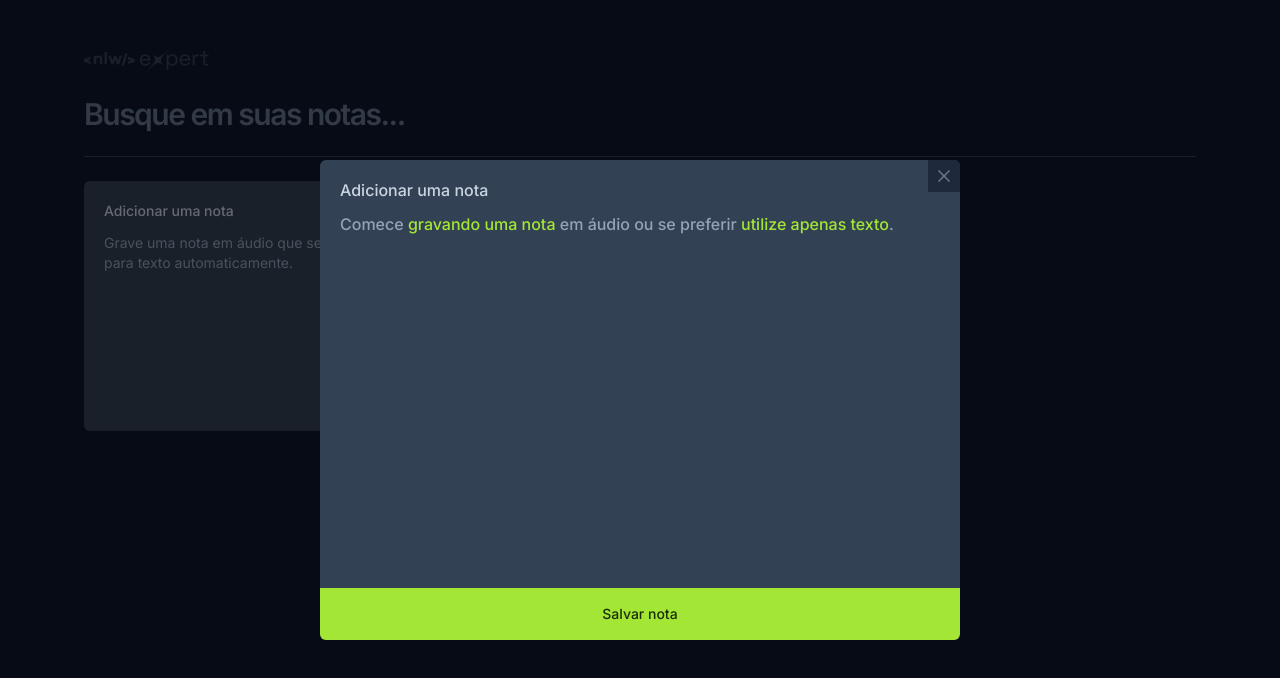
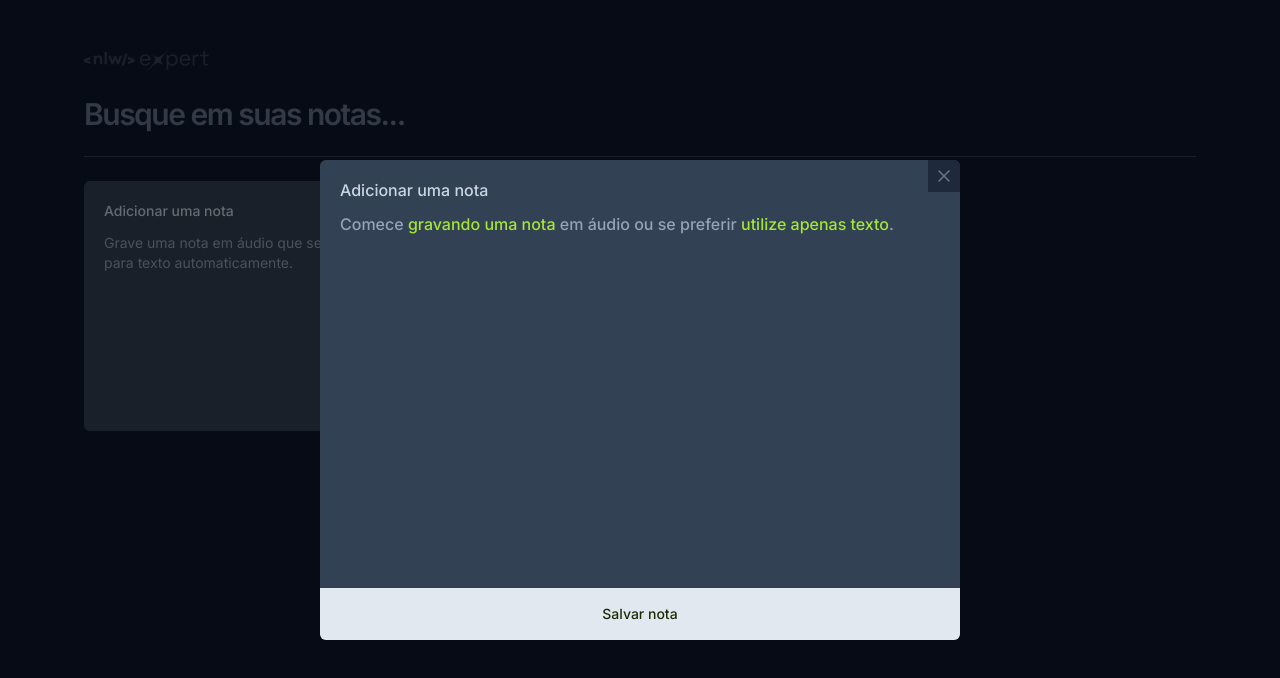
Before and after one commit to DouglasCalora/nlw-experts-notes, a React (Vite) app: page / in a window 1280 px wide. Both pictures are taken after a click on the button 261 px from the left and 306 px from the top of the page. Shown: the top 678 px of the page. Built offline with nearby package versions, Linux system fonts and the light colour scheme.

Commit message:
Finishing refactor

```diff
--- a/package.json
+++ b/package.json
@@ -11,6 +11,7 @@
   },
   "dependencies": {
     "@radix-ui/react-dialog": "^1.0.5",
+    "clsx": "^2.1.0",
     "date-fns": "^3.3.1",
     "lucide-react": "^0.323.0",
     "react": "^18.2.0",
--- a/src/components/base-card/base-card.tsx
+++ b/src/components/base-card/base-card.tsx
@@ -1,17 +1,22 @@
-import { BaseCardProps } from './base-card.types'
+import type { BaseCardProps } from './base-card.types'
+
+import { clsx } from 'clsx'
 
 function Shadow () {
   return (
-    <div className="absolute bottom-0 left-0 right-0 h-1/2 bg-gradient-to-t from-black/60 to-black/0 pointer-events-none" />
+    <div className='absolute bottom-0 left-0 right-0 h-1/2 bg-gradient-to-t from-black/60 to-black/0 pointer-events-none' />
   )
 }
 
 export function BaseCard (props: BaseCardProps) {
-  const newNoteClasses = 'bg-slate-700 hover:ring-slate-700 focus-visible:ring-lime-400'
-  const defaultNoteClasses = 'bg-slate-800 hover:ring-slate-700'
+  const staticClasses = 'rounded-md text-left flex outline-none p-5 text-sm relative hover:ring-2 hover:ring-slate-700 focus-visible:ring-2 focus-visible:ring-lime-400'
 
-  const classes = (
-    `rounded-md text-left flex outline-none p-5 text-sm relative hover:ring-2 hover:ring-slate-700 focus-visible:ring-2 focus-visible:ring-lime-400 ${props.useNew ? newNoteClasses : defaultNoteClasses}`
+  const classes = clsx(
+    staticClasses,
+
+    props.useNew
+      ? 'bg-slate-700 hover:ring-slate-700 focus-visible:ring-lime-400'
+      : 'bg-slate-800 hover:ring-slate-700'
   )
 
   return (
@@ -19,12 +24,12 @@ export function BaseCard (props: BaseCardProps) {
       className={classes}
       onClick={props.onClick}
     >
-      <div className="space-y-3">
-        <span className="text-slate-300 font-medium leading-5">
+      <div className='space-y-3'>
+        <span className='text-slate-300 font-medium leading-5'>
           {props.title}
         </span>
 
-        <p className="text-slate-400 left-6">
+        <p className='text-slate-400 left-6'>
           {props.content}
         </p>
       </div>
--- a/src/components/new-note-card.ts/new-note-card.tsx
+++ b/src/components/new-note-card.ts/new-note-card.tsx
@@ -4,25 +4,24 @@ import { NoteDialog } from '@components/note-dialog'
 import type {
   NewNoteCardProps,
   NewNoteContentDialogProps,
-  NewNoteFooterDialogProps
+  NewNoteFooterDialogProps,
+  NewNoteFooterDialogRecordingProps,
+  NewNoteFooterDialogSaveProps
 } from './new-note-card.types'
 
+import { clsx } from 'clsx'
+import { toast } from 'sonner'
 import { useState, ChangeEvent } from 'react'
 
-import { toast } from 'sonner'
-
+// content
 function ContentDialog (props: NewNoteContentDialogProps) {
-  if (props.shouldShowOnboarding) {
   return (
-      <p className="text-slate-400 left-6 font-medium">
-        Comece <button type="button" className="text-lime-400" onClick={props.handleStartRecording}>gravando uma nota</button> em áudio ou se preferir <button type="button" className="text-lime-400" onClick={props.handleStartEditor}>utilize apenas texto</button>.
+    props.shouldShowOnboarding
+      ? <p className='text-slate-400 left-6 font-medium'>
+        Comece <button type='button' className='text-lime-400' onClick={props.handleStartRecording}>gravando uma nota</button> em áudio ou se preferir <button type='button' className='text-lime-400' onClick={props.handleStartEditor}>utilize apenas texto</button>.
       </p>
-    )
-  }
-
-  return (
-    <textarea
-      className="text-sm leading-6 text-slate-400 bg-transparent resize-none flex-1 outline-none"
+      : <textarea
+        className='text-sm leading-6 text-slate-400 bg-transparent resize-none flex-1 outline-none'
         autoFocus
         onChange={props.handleContentChange}
         value={props.content}
@@ -30,39 +29,55 @@ function ContentDialog (props: NewNoteContentDialogProps) {
   )
 }
 
-function FooterDialog (props: NewNoteFooterDialogProps) {
-  if (props.isRecording) {
+// footer
+function FooterDialogRecording (props: NewNoteFooterDialogRecordingProps) {
   return (
     <button
-        className="bg-slate-900 outline-none py-4 text-sm font-medium group text-slate-300 hover:text-slate-100 flex items-center justify-center gap-2"
-        type="button"
+      className='bg-slate-900 outline-none py-4 text-sm font-medium group text-slate-300 hover:text-slate-100 flex items-center justify-center gap-2'
+      type='button'
       onClick={props.stopRecording}
     >
-        <span className="size-3 bg-red-500 rounded-full animate-pulse" />
+      <span className='size-3 bg-red-500 rounded-full animate-pulse' />
       Gravando! (clique p/ interromper)
     </button>
   )
 }
 
+function FooterDialogSave (props: NewNoteFooterDialogSaveProps) {
+  const staticClasses = 'bg-lime-400 outline-none py-4 text-sm font-medium group text-lime-950'
+  const isDisabled = !props.content
+
+  const classes = clsx(
+    staticClasses,
+    isDisabled ? 'cursor-not-allowed bg-slate-200' : 'hover:bg-lime-500'
+  )
+
   return (
     <button
-      className="bg-lime-400 outline-none py-4 text-sm font-medium group text-lime-950 hover:bg-lime-500"
-      type="button"
+      className={classes}
+      type='button'
       onClick={props.saveNote}
-      disabled
+      disabled={isDisabled}
     >
       Salvar nota
     </button>
   )
 }
 
+function FooterDialog (props: NewNoteFooterDialogProps) {
+  return props.isRecording
+    ? <FooterDialogRecording {...props} />
+    : <FooterDialogSave {...props} />
+}
+
+// speech
 let speechRecognition: SpeechRecognition | null = null
 
 export function NewNoteCard (props: NewNoteCardProps) {
   const [content, setContent] = useState('')
+  const [isDialogOpened, setIsDialogOpened] = useState(false)
   const [isRecording, setIsRecording] = useState(false)
   const [shouldShowOnboarding, setShouldShowOnboarding] = useState(true)
-  const [isOpened, setIsOpened] = useState(false)
 
   const contentDialogProps: NewNoteContentDialogProps = {
     content,
@@ -73,13 +88,21 @@ export function NewNoteCard (props: NewNoteCardProps) {
   }
 
   const footerDialogProps: NewNoteFooterDialogProps = {
+    content,
     isRecording,
     saveNote,
     stopRecording
   }
 
   function toggleDialog () {
-    setIsOpened(!isOpened)
+    setIsDialogOpened(!isDialogOpened)
+  }
+
+  function reset () {
+    toggleDialog()
+    setShouldShowOnboarding(true)
+    stopRecording()
+    setContent('')
   }
 
   function handleStartEditor () {
@@ -110,6 +133,7 @@ export function NewNoteCard (props: NewNoteCardProps) {
 
     speechRecognition.onresult = event => {
       const transcriptionList = Array.from(event.results)
+
       const transcription = transcriptionList.reduce((text, result) => {
         return text.concat(result[0].transcript)
       }, '')
@@ -117,8 +141,8 @@ export function NewNoteCard (props: NewNoteCardProps) {
       setContent(transcription)
     }
 
-    speechRecognition.onerror = event => {
-      console.log('TCL: handleStartRecording -> event', event)
+    speechRecognition.onerror = () => {
+      toast.error('Erro ao inicializar speaker.')
     }
 
     speechRecognition.start()
@@ -127,7 +151,7 @@ export function NewNoteCard (props: NewNoteCardProps) {
   function stopRecording () {
     setIsRecording(false)
 
-    speechRecognition?.stop()
+    speechRecognition?.abort()
   }
 
   function handleContentChange (event: ChangeEvent<HTMLTextAreaElement>) {
@@ -144,42 +168,6 @@ export function NewNoteCard (props: NewNoteCardProps) {
   }
 
   return (
-  // <Dialog.Root>
-  //   <Dialog.Trigger className="rounded-md text-left flex bg-slate-700 p-5 outline-none text-sm space-y-3 hover:ring-2 hover:ring-slate-700 focus-visible:ring-2 focus-visible:ring-lime-400">
-  //     <div>
-  //       <span className="text-slate-200 font-medium leading-5" >Adicionar nota</span>
-
-  //       <p className="text-slate-400 left-6">Grave uma nota em áudio que será convertida para texto automaticamente.</p>
-  //     </div>
-  //   </Dialog.Trigger>
-
-  //   <Dialog.Portal>
-  //     <Dialog.Overlay className="inset-0 fixed bg-black/50" />
-
-  //     <Dialog.Content className="fixed z-10 left-1/2 top-1/2 -translate-x-1/2 -translate-y-1/2 max-w-[640px] w-full bg-slate-700 h-[60vh] rounded-md flex flex-col outline-none overflow-hidden">
-  //       <Dialog.Close className="p-1.5 absolute bg-slate-800 right-0 group">
-  //         <X className=" text-slate-500 size-5 group-hover:text-slate-100" />
-  //       </Dialog.Close>
-
-  //       <form className="flex flex-col flex-1">
-  //         <div className="flex flex-1 flex-col gap-3 p-5">
-  //           <span className="text-slate-300 font-medium leading-5">
-  //             Adicionar uma nota
-  //           </span>
-
-  //           {
-  //             shouldShowOnboarding
-  //               ? <Content handleStartEditor={handleStartEditor} handleStartRecording={handleStartRecording} />
-  //               : <Textarea content={content} handleContentChange={event => handleContentChange(event)} />
-  //           }
-  //         </div>
-
-  //         {isRecording ? <RecordingButton stopRecording={stopRecording} /> : <DefaultButton saveNote={saveNote} />}
-  //       </form>
-  //     </Dialog.Content>
-  //   </Dialog.Portal>
-  // </Dialog.Root>
-
     <>
       <BaseCard
         title='Adicionar uma nota'
@@ -191,9 +179,9 @@ export function NewNoteCard (props: NewNoteCardProps) {
       <NoteDialog
         contentNode={<ContentDialog {...contentDialogProps} />}
         footerNode={<FooterDialog {...footerDialogProps} />}
-        open={isOpened}
+        open={isDialogOpened}
         title='Adicionar uma nota'
-        onClose={toggleDialog}
+        onClose={reset}
       />
     </>
   )
--- a/src/components/new-note-card.ts/new-note-card.types.ts
+++ b/src/components/new-note-card.ts/new-note-card.types.ts
@@ -13,7 +13,11 @@ export interface NewNoteContentDialogProps {
 }
 
 export interface NewNoteFooterDialogProps {
+  content: string
   isRecording: boolean
   saveNote: () => void
   stopRecording: () => void
 }
+
+export type NewNoteFooterDialogRecordingProps = Pick<NewNoteFooterDialogProps, 'stopRecording'>
+export type NewNoteFooterDialogSaveProps = Pick<NewNoteFooterDialogProps, 'content' | 'saveNote'>
--- a/src/components/note-card/note-card.tsx
+++ b/src/components/note-card/note-card.tsx
@@ -1,7 +1,11 @@
 import { NoteDialog } from '@components/note-dialog'
 import { BaseCard } from '@components/base-card'
 
-import type { NoteContentProps, NoteFooterProps, NoteCardProps } from './note-card.types'
+import type {
+  NoteContentProps,
+  NoteFooterProps,
+  NoteCardProps
+} from './note-card.types'
 
 import { formatDistanceToNow } from 'date-fns'
 import { ptBR } from 'date-fns/locale'
```
Also changed, not shown: src/app.tsx (+11 -9 lines), 2 other files (tests, documents, lock files or other folders). Lines whose indentation alone changed are shown as unchanged.
